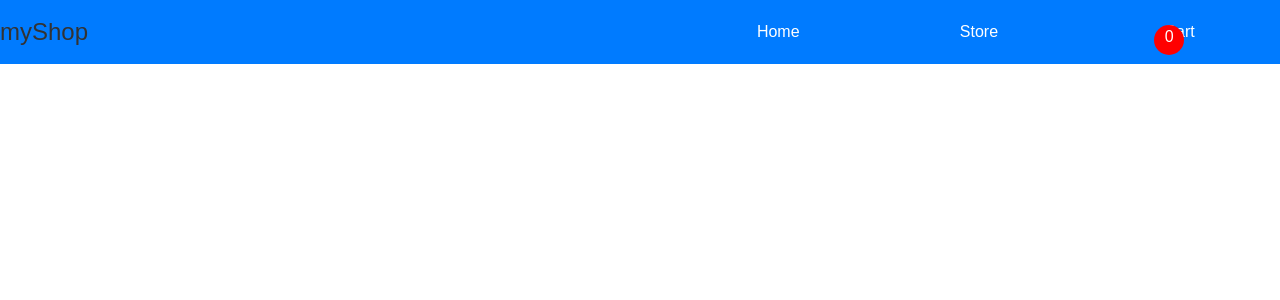
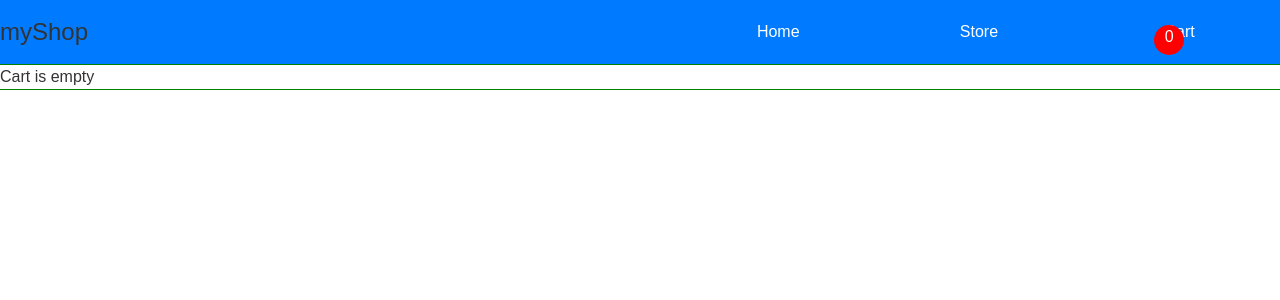
Before and after one commit to VoidOfMaya/shopping-cart-rct, a React (Vite) app: page /Cart in a window 1280 px wide. Shown: the top 300 px of the page. Built offline with nearby package versions, Linux system fonts and the light colour scheme.

Commit message:
feat(cart-page):inject items added to cart into cart-page

```diff
--- a/src/component/Cart-page/cart.jsx
+++ b/src/component/Cart-page/cart.jsx
@@ -1,12 +1,22 @@
-import { useState } from "react";
+import { useState, useEffect } from "react";
 import { useOutletContext } from "react-router"
+import style from './cart.module.css';
 
 const Cart = () =>{
     const {cartItems }= useOutletContext();
     const [items, setItems]= useState(cartItems);
 
+    const handleDisplay = () =>{
+        if (items.length > 0){
+            return items.map(item=><div>{item.name}</div>)
+        }else{
+            return<div>Cart is empty</div>
+        }
+
+    }
+    //<div className={style.cartContainer}>{items.length > 0 && items.map(item=> <div>{item.name}</div>)}</div>
     return(
-         <div>You Cart is empty</div>
+         <div className={style.cartContainer}>{handleDisplay()}</div>
     )
 }
 export {
--- /dev/null
+++ b/src/component/Cart-page/cart.module.css
@@ -0,0 +1,6 @@
+.cartContainer{
+    outline: 1px solid green;
+    transform: translateY(65px);
+    justify-self: center;
+    align-self: center;
+}
```
